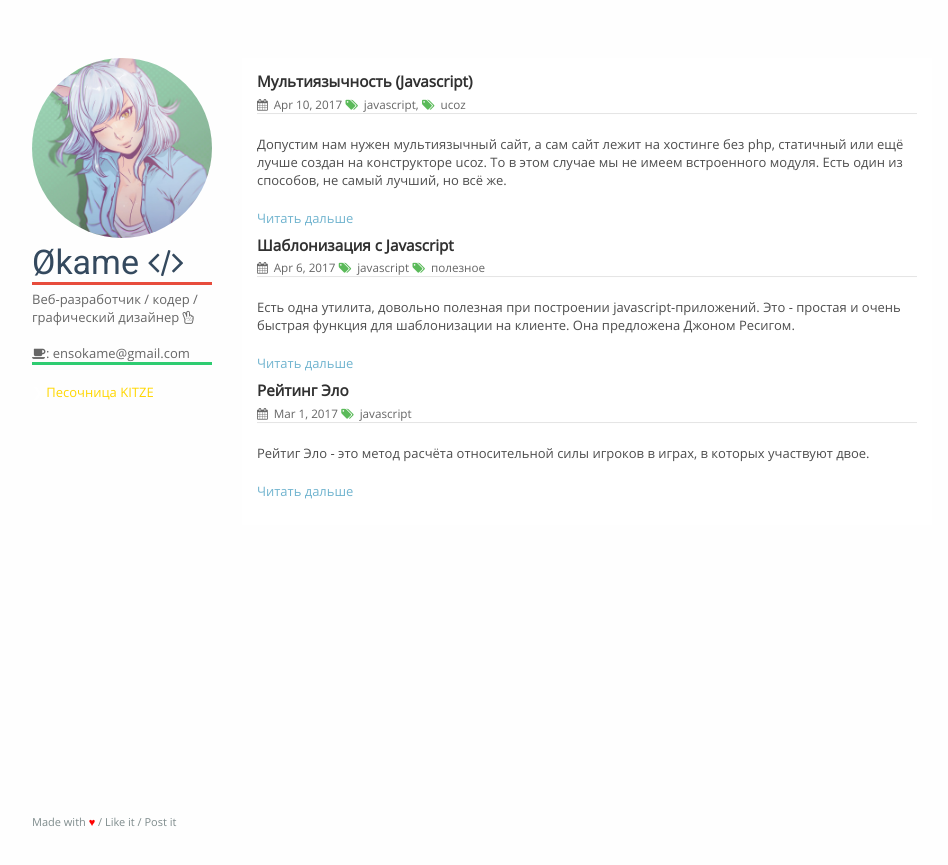
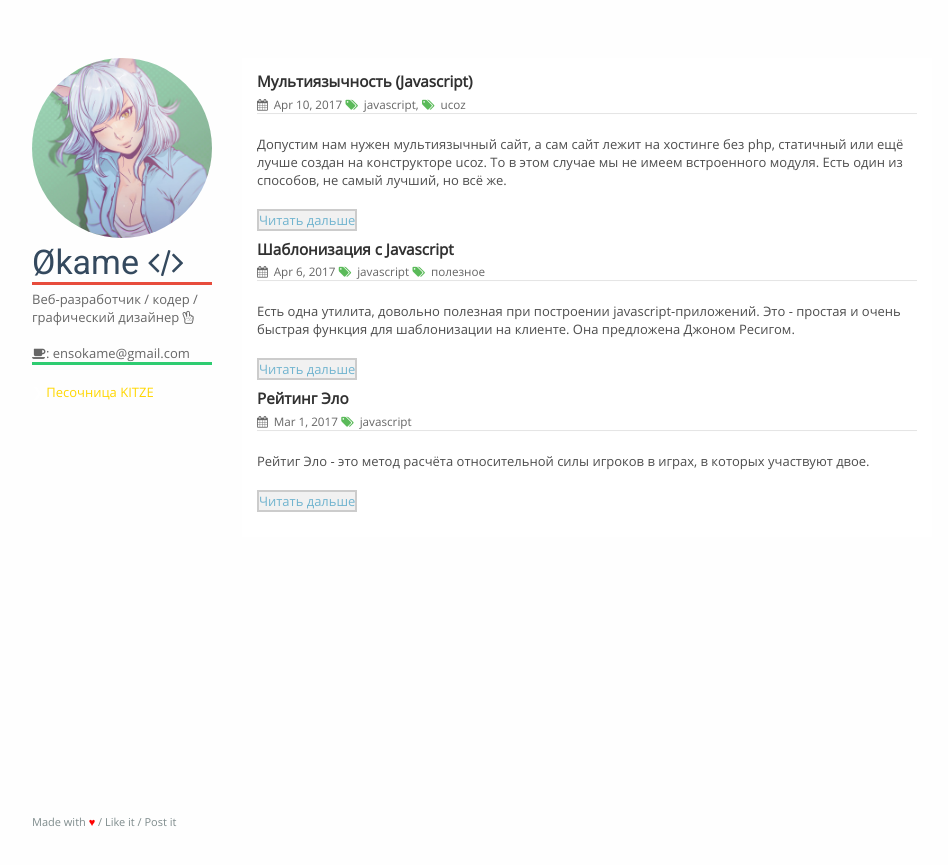
Before and after one commit to IOEnso/ioenso.github.io, a Jekyll site: the page built from index.html, in a window 1280 px wide. Shown: the top 865 px of the page, without its empty margins (158-1106 px from the left). Built offline with Jekyll 4.4.1, drawn with Linux system fonts in a browser that asks for light colours.

Commit message:
Update main.css

```diff
--- a/assets/css/main.css
+++ b/assets/css/main.css
@@ -214,7 +214,16 @@ footer {
   -webkit-font-smoothing:subpixel-antialiased;
   color: #7f8c8d;
 }
-
+article {
+  margin-bottom: 5px;
+}
+.readmore {
+  background-color: #f1f1f1;
+  border: 2px solid #ccc;
+  text-align: center;
+  text-decoration: none;
+  display: inline-block;
+}
 @media print, screen and (max-width: 960px) {
 
   div.wrapper {
```
